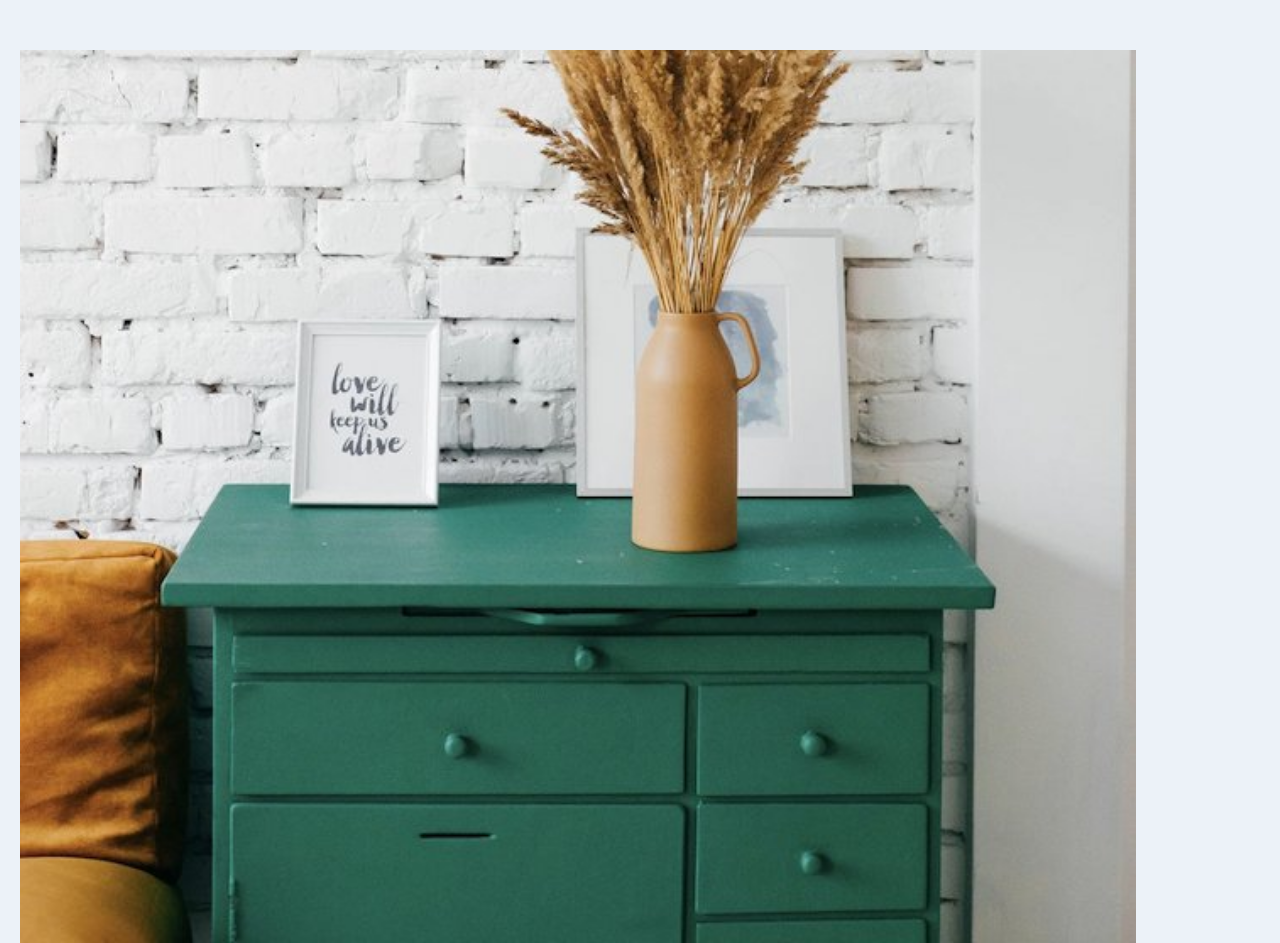
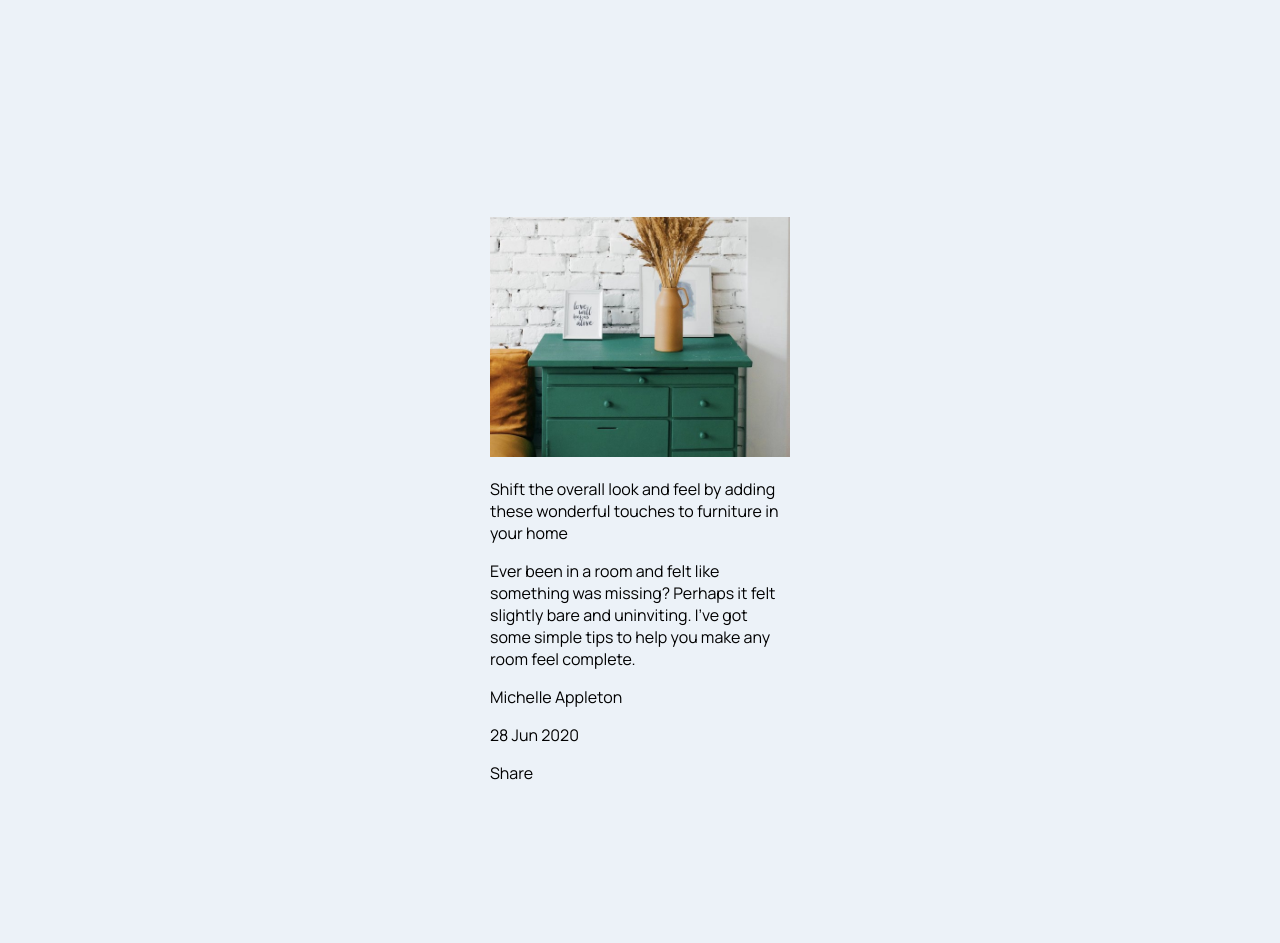
Before and after one commit to Obiwumma/article-preview, a plain HTML site: page index.html in a window 1280 px wide. Shown: the top 943 px of the page. Drawn offline with Linux system fonts and the light colour scheme.

Commit message:
Centered the card

```diff
--- a/index.html
+++ b/index.html
@@ -23,6 +23,7 @@
 <body>
 
   <main>
+    <div class="card">
       <div class="image">
         <img src="./images/drawers.jpg" alt="">
       </div>
@@ -38,9 +39,10 @@
         <footer>
           <p>Michelle Appleton</p>
           <p>28 Jun 2020</p>
+          Share
         </footer>
 
-    Share
+      </div>
     </div>
   </main>
 
--- a/style.css
+++ b/style.css
@@ -6,9 +6,16 @@ body{
 @media (min-width: 320px) {
   main{
     background-color: hsl(210, 46%, 95%);
-    padding: 50px 20px;
+    padding: 100px 20px;
+    display: flex;
+    justify-content: center;
+    align-items: center;
+    height: 100vh;
   }
   img{
-    width: 90%;
+    width: 100%;
+  }
+  .card{
+    width: 300px;
   }
 }
```
Lines whose indentation alone changed are shown as unchanged.
